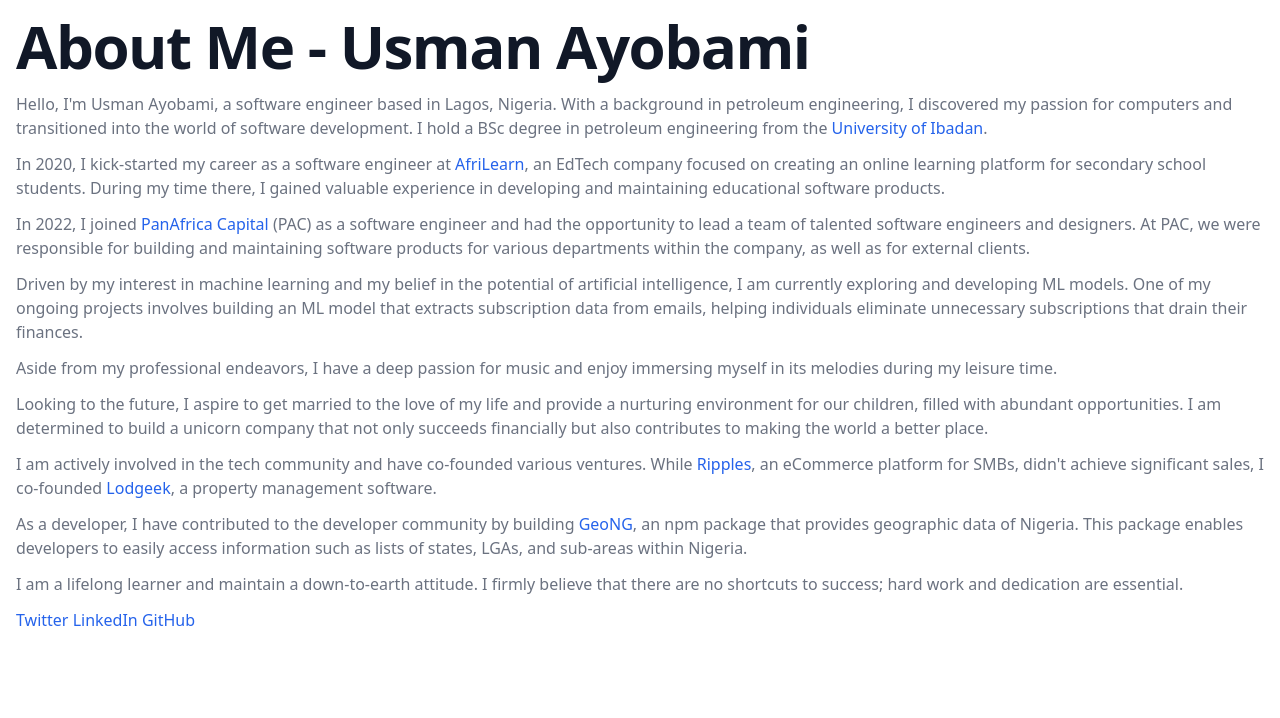
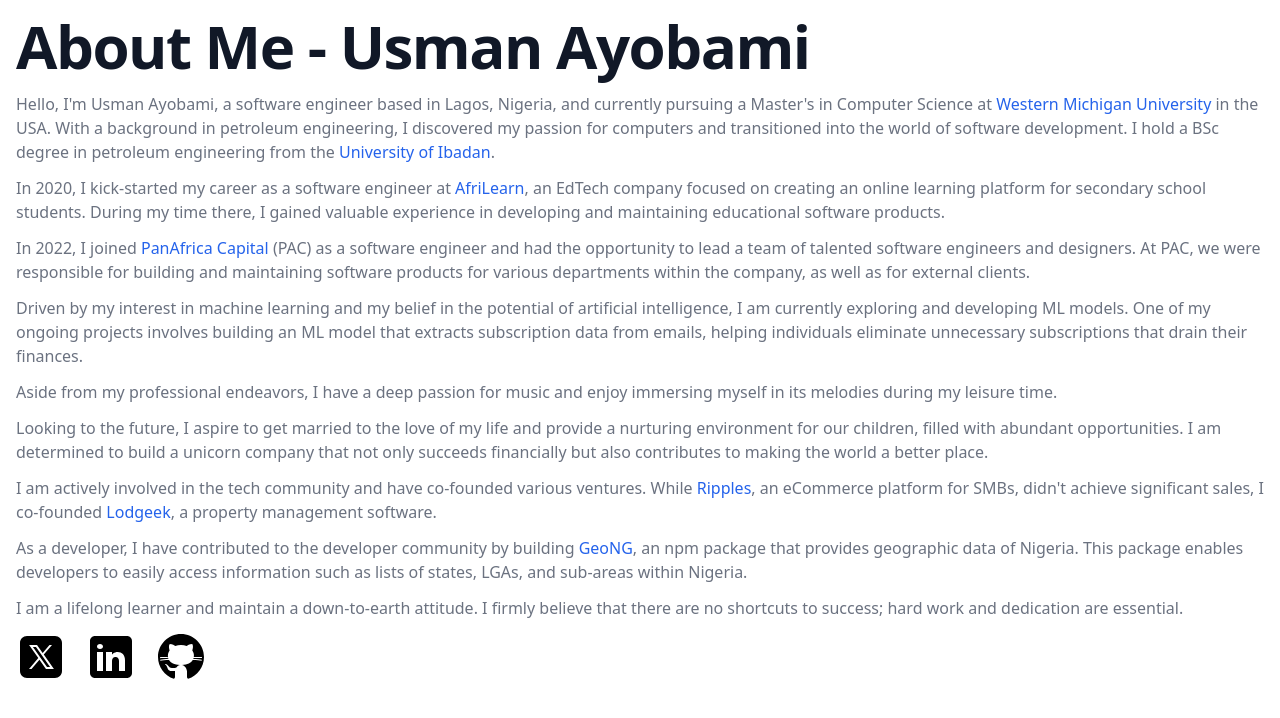
Before and after one commit to Ayobamiu/ayobami.me, a plain HTML site: page index.html in a window 1280 px wide. Drawn offline with nearby package versions, Linux system fonts and the light colour scheme.

Commit message:
WMU, icons for social media

```diff
--- a/index.html
+++ b/index.html
@@ -4,7 +4,9 @@
     <meta charset="UTF-8" />
     <meta name="viewport" content="width=device-width, initial-scale=1.0" />
     <script src="https://cdn.tailwindcss.com"></script>
-    <title>Ayobami Usman - Software Engineer</title>
+    <title>
+      Ayobami Usman - Computer Science Student at Western Michigan University
+    </title>
   </head>
   <body class="container mx-auto p-4 bg-white dark:bg-slate-800">
     <h1
@@ -14,10 +16,17 @@
     </h1>
 
     <p class="mb-3 text-gray-500 dark:text-gray-400">
-      Hello, I'm Usman Ayobami, a software engineer based in Lagos, Nigeria.
-      With a background in petroleum engineering, I discovered my passion for
-      computers and transitioned into the world of software development. I hold
-      a BSc degree in petroleum engineering from the
+      Hello, I'm Usman Ayobami, a software engineer based in Lagos, Nigeria, and
+      currently pursuing a Master's in Computer Science at
+      <a
+        target="_blank"
+        class="font-medium text-blue-600 dark:text-blue-500 hover:underline"
+        href="https://wmich.edu/"
+        >Western Michigan University</a
+      >
+      in the USA. With a background in petroleum engineering, I discovered my
+      passion for computers and transitioned into the world of software
+      development. I hold a BSc degree in petroleum engineering from the
       <a
         target="_blank"
         class="font-medium text-blue-600 dark:text-blue-500 hover:underline"
@@ -25,6 +34,7 @@
         >University of Ibadan</a
       >.
     </p>
+
     <p class="mb-3 text-gray-500 dark:text-gray-400">
       In 2020, I kick-started my career as a software engineer at
       <a
@@ -100,25 +110,58 @@
       believe that there are no shortcuts to success; hard work and dedication
       are essential.
     </p>
-    <div class="contact-links">
+    <div class="contact-links flex gap-5">
       <a
         class="font-medium text-blue-600 dark:text-blue-500 hover:underline"
         href="https://twitter.com/ayobamiusman"
         target="_blank"
-        >Twitter</a
-      >
+        title="Twitter"
+        ><svg
+          xmlns="http://www.w3.org/2000/svg"
+          x="0px"
+          y="0px"
+          width="50"
+          height="50"
+          viewBox="0 0 50 50"
+        >
+          <path
+            d="M 11 4 C 7.134 4 4 7.134 4 11 L 4 39 C 4 42.866 7.134 46 11 46 L 39 46 C 42.866 46 46 42.866 46 39 L 46 11 C 46 7.134 42.866 4 39 4 L 11 4 z M 13.085938 13 L 21.023438 13 L 26.660156 21.009766 L 33.5 13 L 36 13 L 27.789062 22.613281 L 37.914062 37 L 29.978516 37 L 23.4375 27.707031 L 15.5 37 L 13 37 L 22.308594 26.103516 L 13.085938 13 z M 16.914062 15 L 31.021484 35 L 34.085938 35 L 19.978516 15 L 16.914062 15 z"
+          ></path></svg
+      ></a>
       <a
         class="font-medium text-blue-600 dark:text-blue-500 hover:underline"
         href="https://www.linkedin.com/in/usmanayobami/"
         target="_blank"
-        >LinkedIn</a
-      >
+        title="LinkedIn"
+        ><svg
+          xmlns="http://www.w3.org/2000/svg"
+          x="0px"
+          y="0px"
+          width="50"
+          height="50"
+          viewBox="0 0 50 50"
+        >
+          <path
+            d="M41,4H9C6.24,4,4,6.24,4,9v32c0,2.76,2.24,5,5,5h32c2.76,0,5-2.24,5-5V9C46,6.24,43.76,4,41,4z M17,20v19h-6V20H17z M11,14.47c0-1.4,1.2-2.47,3-2.47s2.93,1.07,3,2.47c0,1.4-1.12,2.53-3,2.53C12.2,17,11,15.87,11,14.47z M39,39h-6c0,0,0-9.26,0-10 c0-2-1-4-3.5-4.04h-0.08C27,24.96,26,27.02,26,29c0,0.91,0,10,0,10h-6V20h6v2.56c0,0,1.93-2.56,5.81-2.56 c3.97,0,7.19,2.73,7.19,8.26V39z"
+          ></path></svg
+      ></a>
       <a
         class="font-medium text-blue-600 dark:text-blue-500 hover:underline"
         href="https://github.com/Ayobamiu"
         target="_blank"
-        >GitHub</a
-      >
+        title="GitHub"
+        ><svg
+          xmlns="http://www.w3.org/2000/svg"
+          x="0px"
+          y="0px"
+          width="50"
+          height="50"
+          viewBox="0 0 50 50"
+        >
+          <path
+            d="M17.791,46.836C18.502,46.53,19,45.823,19,45v-5.4c0-0.197,0.016-0.402,0.041-0.61C19.027,38.994,19.014,38.997,19,39 c0,0-3,0-3.6,0c-1.5,0-2.8-0.6-3.4-1.8c-0.7-1.3-1-3.5-2.8-4.7C8.9,32.3,9.1,32,9.7,32c0.6,0.1,1.9,0.9,2.7,2c0.9,1.1,1.8,2,3.4,2 c2.487,0,3.82-0.125,4.622-0.555C21.356,34.056,22.649,33,24,33v-0.025c-5.668-0.182-9.289-2.066-10.975-4.975 c-3.665,0.042-6.856,0.405-8.677,0.707c-0.058-0.327-0.108-0.656-0.151-0.987c1.797-0.296,4.843-0.647,8.345-0.714 c-0.112-0.276-0.209-0.559-0.291-0.849c-3.511-0.178-6.541-0.039-8.187,0.097c-0.02-0.332-0.047-0.663-0.051-0.999 c1.649-0.135,4.597-0.27,8.018-0.111c-0.079-0.5-0.13-1.011-0.13-1.543c0-1.7,0.6-3.5,1.7-5c-0.5-1.7-1.2-5.3,0.2-6.6 c2.7,0,4.6,1.3,5.5,2.1C21,13.4,22.9,13,25,13s4,0.4,5.6,1.1c0.9-0.8,2.8-2.1,5.5-2.1c1.5,1.4,0.7,5,0.2,6.6c1.1,1.5,1.7,3.2,1.6,5 c0,0.484-0.045,0.951-0.11,1.409c3.499-0.172,6.527-0.034,8.204,0.102c-0.002,0.337-0.033,0.666-0.051,0.999 c-1.671-0.138-4.775-0.28-8.359-0.089c-0.089,0.336-0.197,0.663-0.325,0.98c3.546,0.046,6.665,0.389,8.548,0.689 c-0.043,0.332-0.093,0.661-0.151,0.987c-1.912-0.306-5.171-0.664-8.879-0.682C35.112,30.873,31.557,32.75,26,32.969V33 c2.6,0,5,3.9,5,6.6V45c0,0.823,0.498,1.53,1.209,1.836C41.37,43.804,48,35.164,48,25C48,12.318,37.683,2,25,2S2,12.318,2,25 C2,35.164,8.63,43.804,17.791,46.836z"
+          ></path></svg
+      ></a>
     </div>
   </body>
 </html>
```
